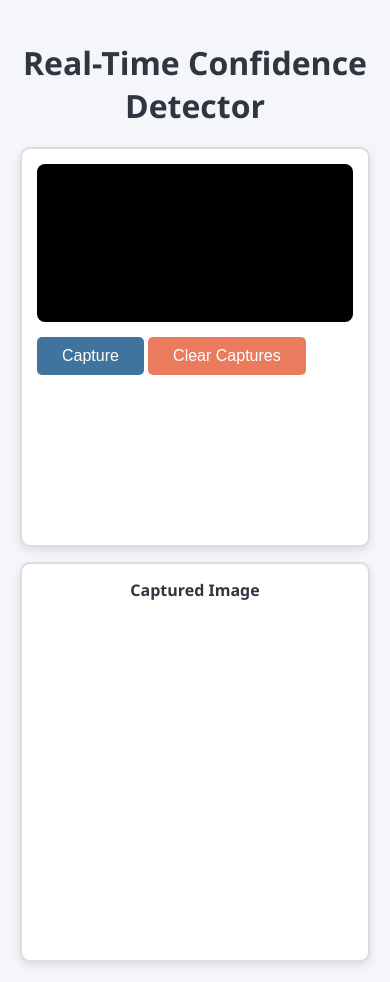
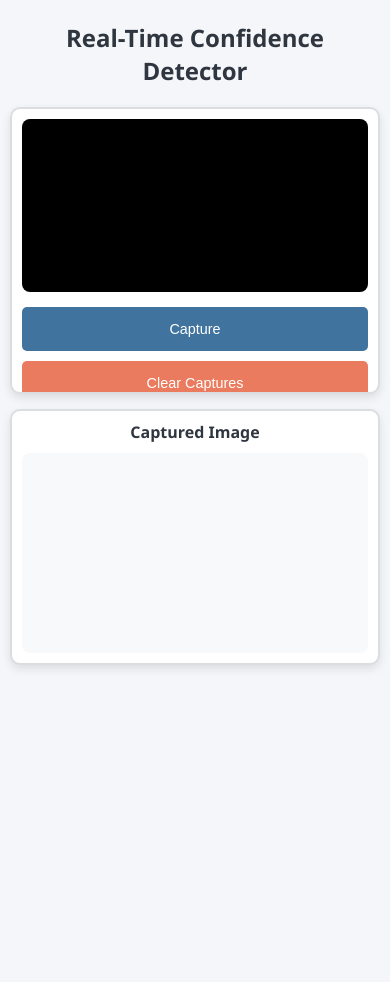
Before and after one commit to assulthoni/thoni.cloud, a Flask app: page /confidence in a window 390 px wide. After the commit the page ends 669 px from the top, so only its background shows below. Run offline with Flask 3, Linux system fonts and the light colour scheme.

Commit message:
add responsiveness

```diff
--- a/templates/confidence.html
+++ b/templates/confidence.html
@@ -6,6 +6,10 @@
     <meta name="viewport" content="width=device-width, initial-scale=1.0">
     <title>Real-Time Confidence Detector</title>
     <style>
+        * {
+            box-sizing: border-box;
+        }
+
         body {
             font-family: 'Segoe UI', Tahoma, Geneva, Verdana, sans-serif;
             background-color: #f5f6fa;
@@ -13,13 +17,16 @@
             flex-direction: column;
             align-items: center;
             margin: 0;
-            padding: 20px;
+            padding: 10px;
+            min-height: 100vh;
         }
 
         h1 {
             color: #2f3640;
             margin-bottom: 20px;
             text-align: center;
+            font-size: clamp(1.5rem, 4vw, 2.5rem);
+            padding: 0 10px;
         }
 
         .container {
@@ -39,43 +46,62 @@
             box-shadow: 0 4px 10px rgba(0, 0, 0, 0.1);
             padding: 15px;
             background-color: #fff;
-            flex: 1 1 400px;
+            flex: 1 1 300px;
+            min-width: 280px;
             box-sizing: border-box;
         }
 
-        video,
+        video {
+            width: 100%;
+            height: auto;
+            display: block;
+            background-color: #000;
+            border-radius: 8px;
+            max-height: 400px;
+            object-fit: cover;
+        }
+
         #capture-result img {
             width: 100%;
             height: auto;
             display: block;
             background-color: #000;
             border-radius: 8px;
+            max-height: 400px;
+            object-fit: cover;
         }
 
         #score {
             margin-top: 10px;
-            font-size: 1.4em;
+            font-size: clamp(1.1rem, 3vw, 1.4rem);
             font-weight: bold;
             color: #2f3640;
             text-align: center;
         }
 
+        .button-container {
+            display: flex;
+            flex-direction: column;
+            gap: 10px;
+            margin-top: 15px;
+        }
+
         #clearBtn,
         #captureBtn {
-            margin-top: 15px;
-            padding: 10px 25px;
-            font-size: 1em;
+            padding: 12px 20px;
+            font-size: clamp(0.9rem, 2.5vw, 1rem);
             background-color: #40739e;
             color: #fff;
             border: none;
             border-radius: 5px;
             cursor: pointer;
             transition: 0.3s;
+            width: 100%;
+            min-height: 44px; /* Touch target size */
         }
 
         #clearBtn {
             background-color: #eb7b5e;
-            margin-left: 10px;
         }
 
         #captureBtn:hover {
@@ -89,19 +115,105 @@
         .result-label {
             font-weight: bold;
             color: #2f3640;
-            margin-bottom: 5px;
+            margin-bottom: 10px;
             text-align: center;
+            font-size: clamp(1rem, 2.5vw, 1.1rem);
         }
 
-        /* Responsive adjustments */
+        #capture-result {
+            min-height: 200px;
+            display: flex;
+            align-items: center;
+            justify-content: center;
+            background-color: #f8f9fa;
+            border-radius: 8px;
+            color: #6c757d;
+            font-style: italic;
+        }
+
+        #capture-result:empty::after {
+            content: "No image captured yet";
+        }
+
+        /* Mobile-first responsive adjustments */
         @media (max-width: 768px) {
+            body {
+                padding: 5px;
+            }
+
             .container {
                 flex-direction: column;
                 gap: 15px;
+                padding: 0 5px;
             }
-            #clearBtn {
+
+            .video-container,
+            .capture-container {
+                flex: 1 1 100%;
+                min-width: unset;
+                padding: 10px;
+            }
+
+            .button-container {
+                flex-direction: row;
+                justify-content: space-between;
+            }
+
+            #clearBtn,
+            #captureBtn {
+                flex: 1;
+                margin: 0 5px;
+            }
+
+            #clearBtn:first-child {
                 margin-left: 0;
-                margin-top: 10px;
+            }
+
+            #captureBtn:last-child {
+                margin-right: 0;
+            }
+        }
+
+        @media (max-width: 480px) {
+            .button-container {
+                flex-direction: column;
+                gap: 10px;
+            }
+
+            #clearBtn,
+            #captureBtn {
+                margin: 0;
+                flex: none;
+            }
+        }
+
+        /* Landscape orientation on mobile */
+        @media (max-width: 768px) and (orientation: landscape) {
+            .container {
+                flex-direction: row;
+                align-items: flex-start;
+            }
+
+            .video-container,
+            .capture-container {
+                flex: 1 1 45%;
+            }
+
+            video,
+            #capture-result img {
+                max-height: 250px;
+            }
+        }
+
+        /* Very small screens */
+        @media (max-width: 320px) {
+            .video-container,
+            .capture-container {
+                padding: 8px;
+            }
+
+            h1 {
+                margin-bottom: 15px;
             }
         }
     </style>
@@ -113,10 +225,12 @@
     <div class="container">
         <!-- Left: Video + Score + Capture Button -->
         <div class="video-container">
-            <video id="video" autoplay></video>
+            <video id="video" autoplay playsinline></video>
             <!-- <div id="score">Confidence: --%</div> -->
-            <button id="captureBtn">Capture</button>
-            <button id="clearBtn">Clear Captures</button>
+            <div class="button-container">
+                <button id="captureBtn">Capture</button>
+                <button id="clearBtn">Clear Captures</button>
+            </div>
         </div>
 
         <!-- Right: Captured Image -->
```
